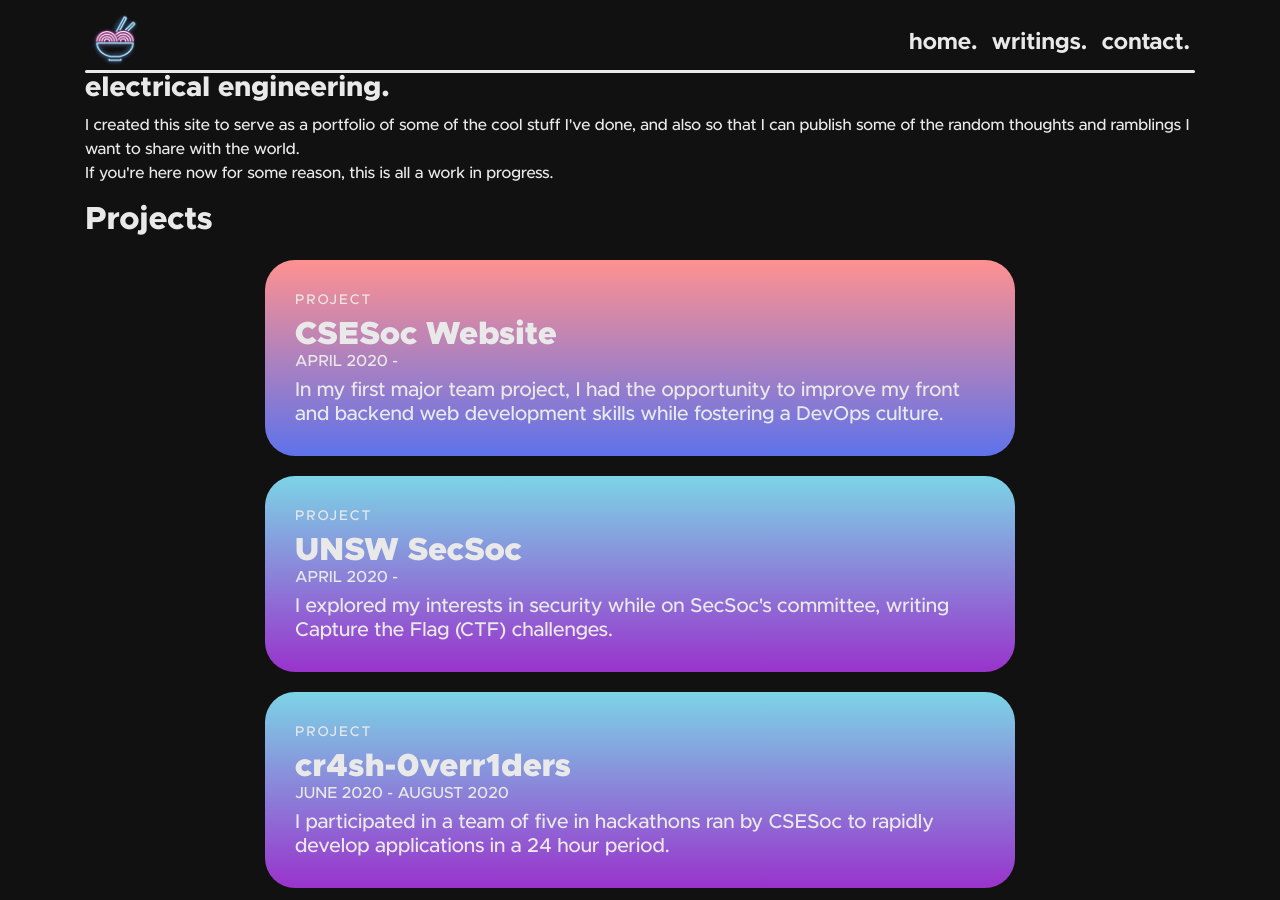
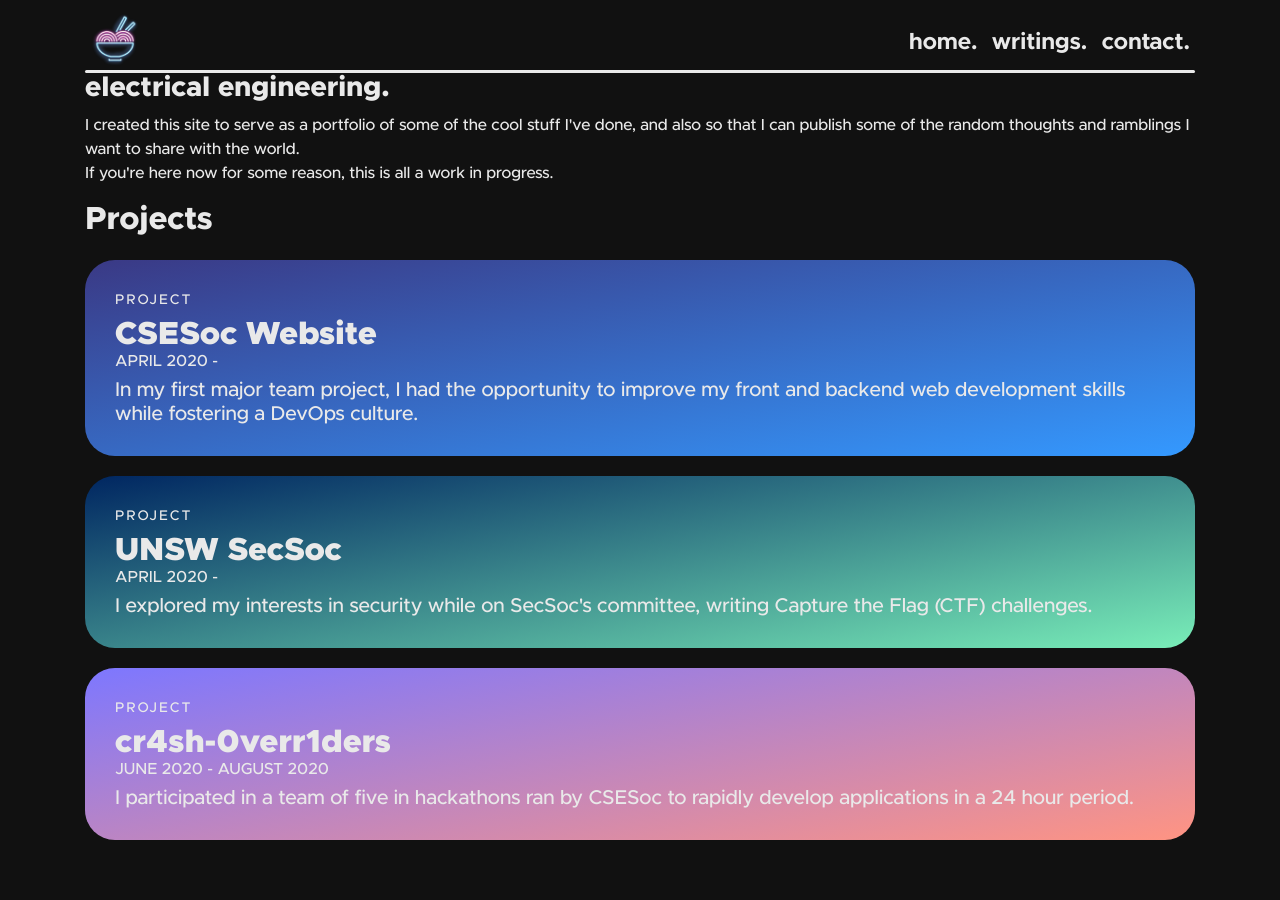
Before and after one commit to jeffreydyao/abiramen.github.io, a Jekyll site: the page built from index.html, in a window 1280 px wide and 900 px high, scrolled down 962 px. Built offline with Jekyll 4.4.1, drawn with Linux system fonts in a browser that asks for light colours; nearby versions of some CDN libraries.

Commit message:
Colors are hard

```diff
--- a/_includes/showcase.html
+++ b/_includes/showcase.html
@@ -8,7 +8,7 @@
 
 	<style scoped>
 		#{{ include.id }} {
-			background: linear-gradient(180deg, {{include.color-start}}, {{include.color-end}});
+			background: linear-gradient(350deg, {{include.color-start}}, {{include.color-end}});
 		}
 	</style>
 </div>
--- a/assets/css/styles.scss
+++ b/assets/css/styles.scss
@@ -113,9 +113,8 @@
 
 .showcase-item {
 	border-radius: 30px !important;
-	width: 80%;
-	min-width: 300px;
-	max-width: 750px;
+	width: 100%;
+	max-width: 1200px;
 	margin: 0 auto;
 	padding: 30px;
 	margin-top: 20px;
--- a/index.html
+++ b/index.html
@@ -19,19 +19,19 @@
 	<h2>Projects</h2>
 	{% include showcase.html type="Project" title="CSESoc Website"
 	   duration = "April 2020 -"
-	   color-start="#ff9190" color-end="#5e72eb" id = "sc-csesoc"
+	   color-start="#3499ff" color-end="#3a3985" id = "sc-csesoc"
 	   desc="In my first major team project, I had the opportunity to improve
 	   my front and backend web development skills while fostering a DevOps culture."%}
 
     {% include showcase.html type="Project" title="UNSW SecSoc"
 	    duration = "April 2020 -"
-	    color-start="#7cd4e6" color-end="#9933CC" id = "sc-secsoc"
+	    color-start="#79edb8" color-end="#002661" id = "sc-secsoc"
 	    desc="I explored my interests in security while on SecSoc's committee,
 		writing Capture the Flag (CTF) challenges." %}
 
 	{% include showcase.html type="Project" title="cr4sh-0verr1ders"
 	    duration = "June 2020 - August 2020"
-	    color-start="#7cd4e6" color-end="#9933CC" id = "sc-hackathon"
+	    color-start="#ff9482" color-end="#7d77ff" id = "sc-hackathon"
 		desc="I participated in a team of five in hackathons ran by CSESoc to rapidly develop applications
 		in a 24 hour period." %}
 </div>
```
Also changed, not shown: 3 other files.
